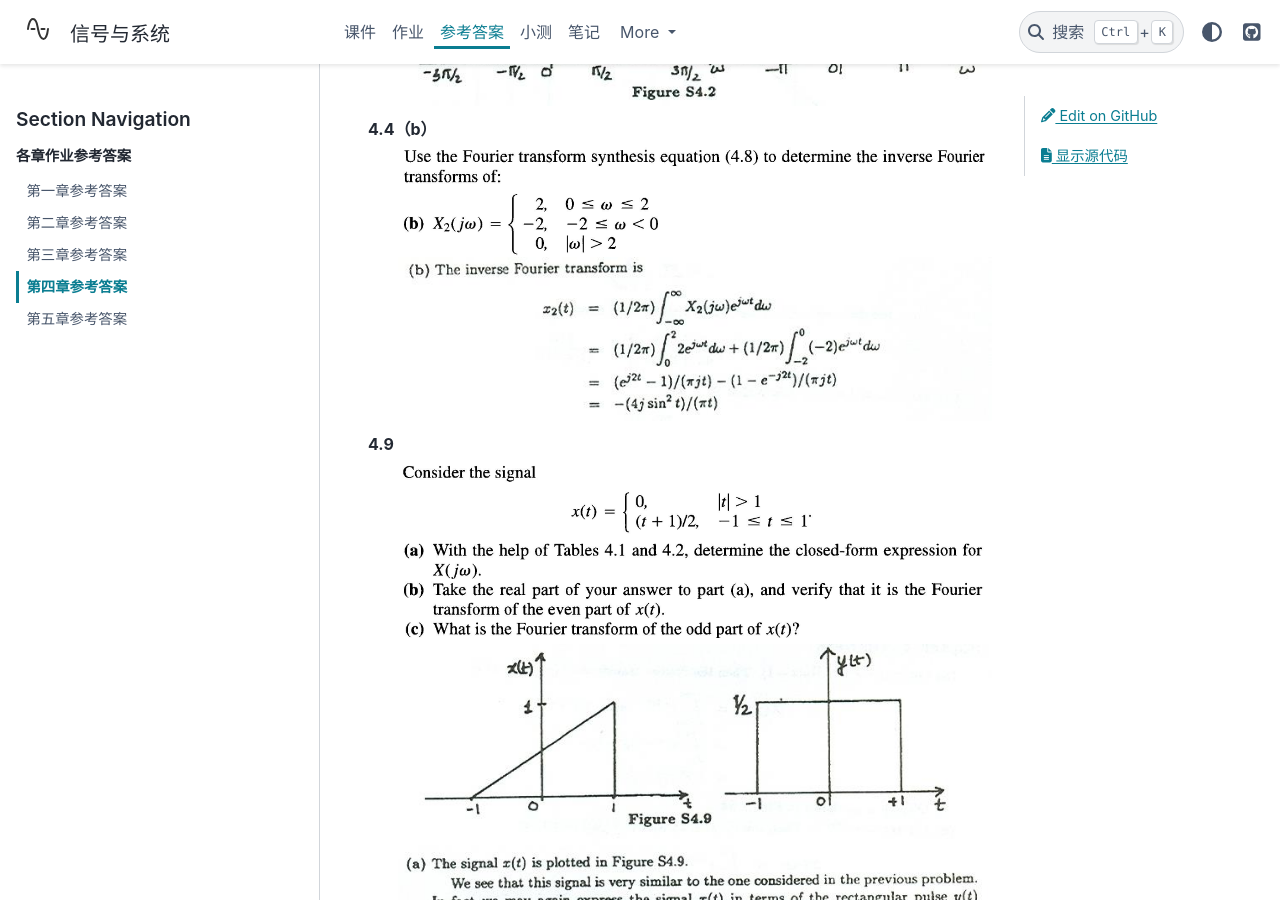
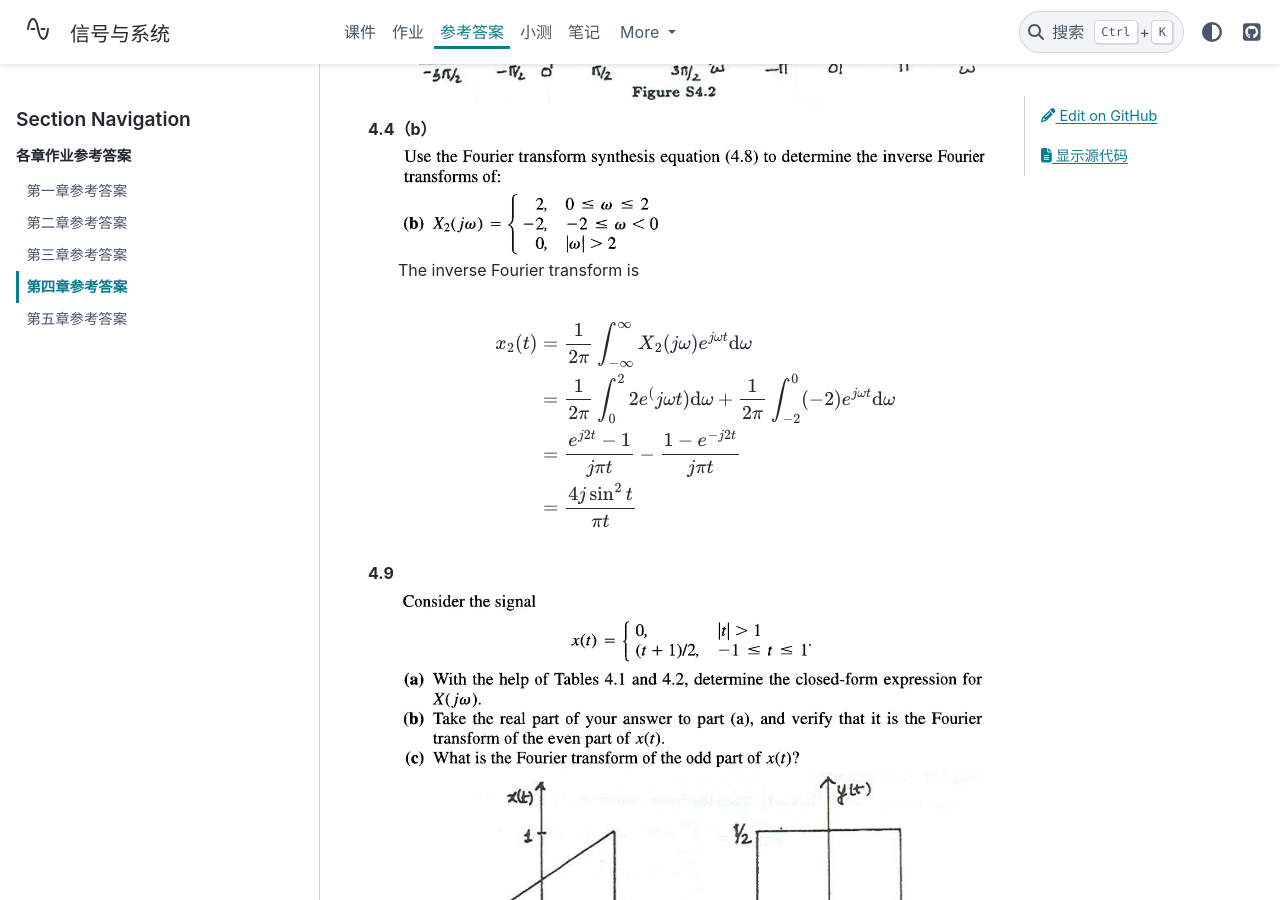
Before and after one commit to atlanswer/Signals-and-Systems, a Sphinx documentation site: the page built from doc/answer/chapter4.rst, in a window 1280 px wide and 900 px high, scrolled down 1581 px. Built offline with Sphinx 7.4.7 and the PyData theme 0.15.4, drawn with Linux system fonts in a browser that asks for light colours; some of the changed text lies outside the part shown.

Commit message:
content: update chapter 4 reference answer, release 0.5.0

```diff
--- a/doc/answer/chapter4.rst
+++ b/doc/answer/chapter4.rst
@@ -17,7 +17,20 @@
 4.4（b）
    .. image:: assets/4-4.jpg
    .. image:: assets/4-4-2.jpg
-   .. image:: assets/4-4a.jpg
+
+   The inverse Fourier transform is
+
+   .. math::
+
+      \begin{equation}
+      \begin{split}
+      x_2(t) &= \frac{1}{2\pi}\int_{-\infty}^{\infty}X_2(j\omega)e^{j\omega t}\mathrm{d}\omega \\
+      &= \frac{1}{2\pi}\int_{0}^{2}2e^(j\omega t)\mathrm{d}\omega
+      +\frac{1}{2\pi}\int_{-2}^{0}(-2)e^{j\omega t}\mathrm{d}\omega \\
+      &= \frac{e^{j2t}-1}{j\pi t}-\frac{1-e^{-j2t}}{j\pi t} \\
+      &= \frac{4j\sin^2t}{\pi t}
+      \end{split}
+      \end{equation}
 
 4.9
    .. image:: assets/4-9.jpg
@@ -33,6 +46,11 @@
 4.12
    .. image:: assets/4-12.jpg
    .. image:: assets/4-12a.jpg
+
+   .. math::
+
+      \frac{4t}{(1+t^2)^2} \underleftrightarrow{FT} -j2\pi\omega e^{-|\omega|}\text{.}
+
    .. warning:: 4.12
 
 4.22（c）
--- a/doc/conf.py
+++ b/doc/conf.py
@@ -22,7 +22,7 @@ author = 'X. Zhao'
 copyright = 'CC BY-NC-SA 4.0'
 
 # The full version, including alpha/beta/rc tags
-release = '0.4.1'
+release = '0.5.0'
 
 
 # -- General configuration ---------------------------------------------------
```
Also changed, not shown: environment.yml (+7 -7 lines), doc/answer/assets/4-12a.jpg, doc/answer/assets/4-4a.jpg (deleted).
